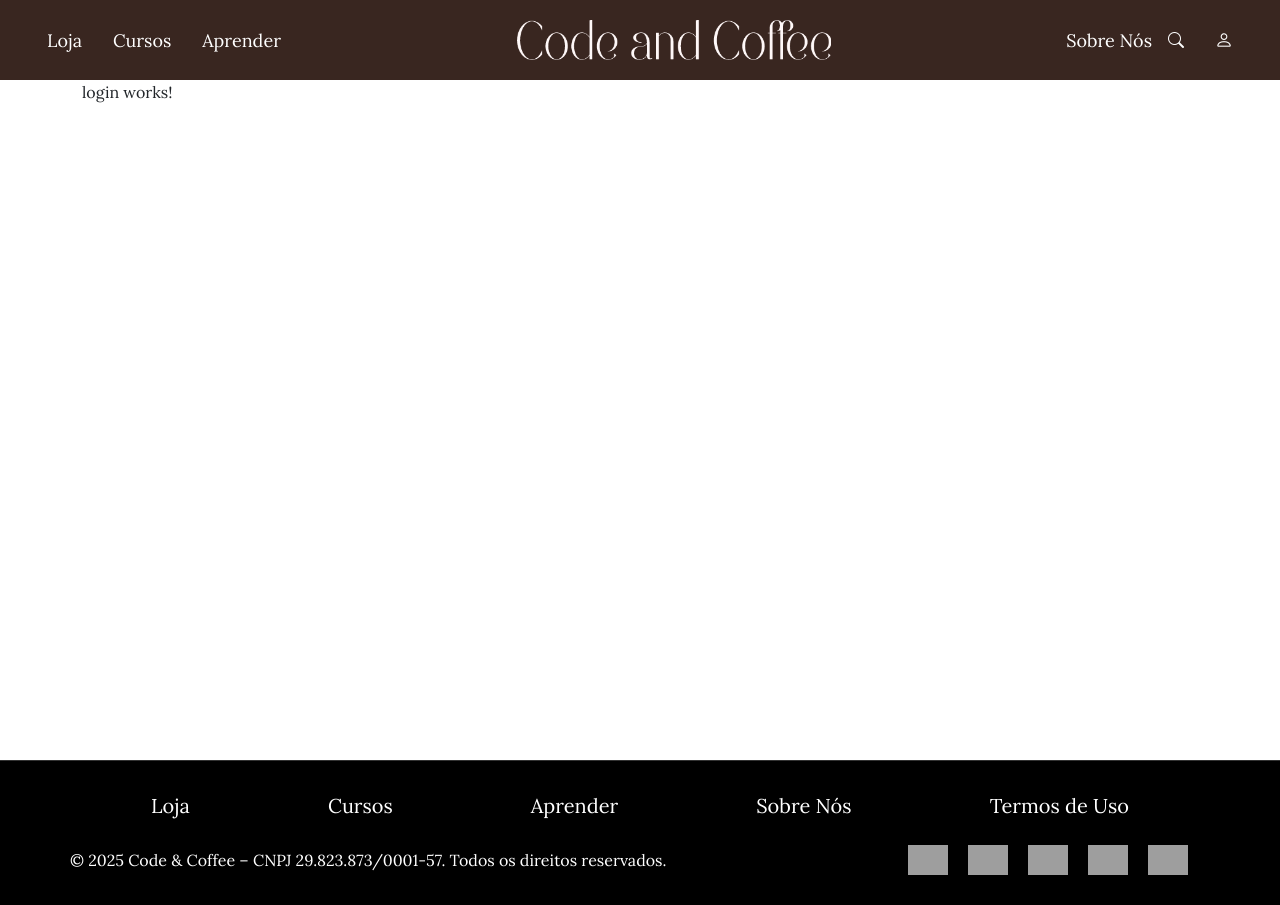
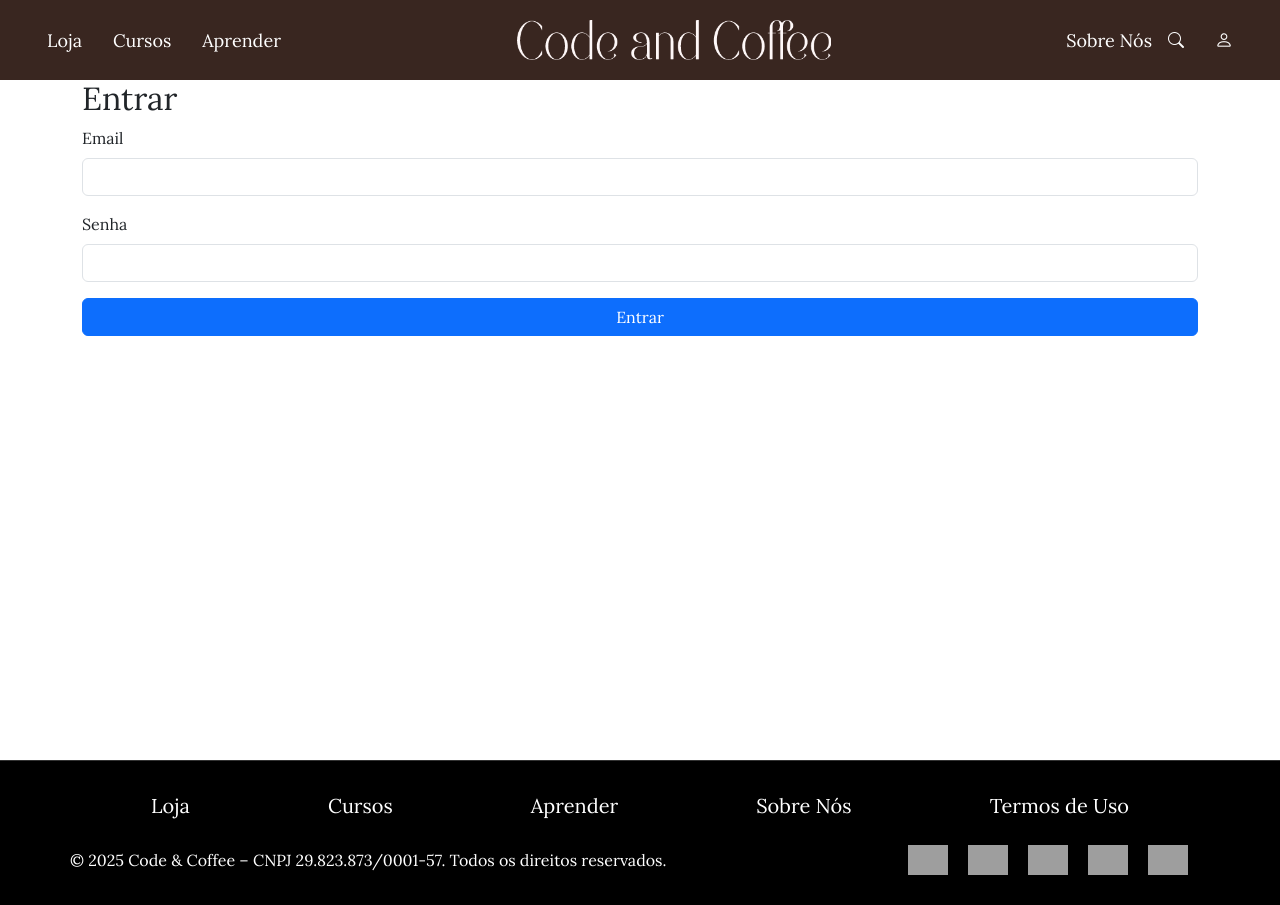
Before and after one commit to raul4nt/code-and-coffee, an Angular app: page /login in a window 1280 px wide. Built offline with nearby package versions, Linux system fonts and the light colour scheme; grey boxes are pictures that could not be loaded.

Commit message:
feat: create auth guard

```diff
--- /dev/null
+++ b/src/app/guards/auth.guard.ts
@@ -0,0 +1,5 @@
+import { CanActivateFn } from '@angular/router';
+
+export const authGuard: CanActivateFn = (route, state) => {
+  return true;
+};
--- a/src/app/pages/login/login.component.html
+++ b/src/app/pages/login/login.component.html
@@ -1 +1,36 @@
-<p>login works!</p>
+<div class="login-container">
+  <h2>Entrar</h2>
+
+  <!-- Mensagem de erro -->
+  <div *ngIf="errorMessage" class="alert alert-danger">
+    {{ errorMessage }}
+  </div>
+
+  <form (ngSubmit)="onLogin()" #loginForm="ngForm">
+    <div class="mb-3">
+      <label for="email" class="form-label">Email</label>
+      <input
+        type="email"
+        id="email"
+        name="email"
+        class="form-control"
+        required
+        [(ngModel)]="email"
+      />
+    </div>
+
+    <div class="mb-3">
+      <label for="password" class="form-label">Senha</label>
+      <input
+        type="password"
+        id="password"
+        name="password"
+        class="form-control"
+        required
+        [(ngModel)]="password"
+      />
+    </div>
+
+    <button type="submit" class="btn btn-primary w-100">Entrar</button>
+  </form>
+</div>
--- a/src/app/pages/login/login.component.ts
+++ b/src/app/pages/login/login.component.ts
@@ -1,11 +1,33 @@
 import { Component } from '@angular/core';
+import { AuthService } from '../../services/auth.service';
+import { Router } from '@angular/router';
+import { CommonModule } from '@angular/common';
+import { FormsModule } from '@angular/forms';
 
 @Component({
   selector: 'app-login',
-  imports: [],
+  imports: [CommonModule, FormsModule],
   templateUrl: './login.component.html',
   styleUrl: './login.component.css'
 })
+
 export class LoginComponent {
+  email: string = ''
+  password: string = ''
+  errorMessage: string = ''
 
+
+  constructor(private authService: AuthService, private router: Router) {}
+
+  onLogin() {
+    this.authService.login(this.email, this.password).subscribe({
+      next: () => {
+        this.router.navigate(['/'])
+      },
+      error: (err) => {
+        console.error('Erro ao fazer login', err);
+        this.errorMessage = 'Email ou senha inválidos.';
+      }
+    });
+  }
 }
--- /dev/null
+++ b/src/app/services/auth.service.ts
@@ -0,0 +1,44 @@
+import { HttpClient } from '@angular/common/http';
+import { Injectable } from '@angular/core';
+import { Observable } from 'rxjs';
+import { tap } from 'rxjs';
+
+@Injectable({
+  providedIn: 'root'
+})
+export class AuthService {
+
+  private apiUrl = 'http://localhost:3000'
+
+  constructor(private http: HttpClient) { }
+
+  login(email: string, password: string): Observable<any> {
+    return this.http
+      .get<any[]>(`${this.apiUrl}/users?email=${email}&password=${password}`)
+      .pipe(
+        tap(users => {
+          if (users.length > 0) {
+            const token = 'fake-jwt-token';
+            localStorage.setItem('authToken', token);
+            localStorage.setItem('user', JSON.stringify(users[0]));
+          } else {
+            throw new Error('Credenciais inválidas');
+          }
+        })
+      );
+  }
+
+  logout() {
+    localStorage.removeItem('authToken');
+    localStorage.removeItem('user');
+  }
+
+  isLoggedIn(): boolean {
+    return !!localStorage.getItem('authToken');
+  }
+
+  getUser(): any {
+    const user = localStorage.getItem('user');
+    return user ? JSON.parse(user) : null;
+  }
+}
```
Also changed, not shown: 2 other files (tests, documents, lock files or other folders).
